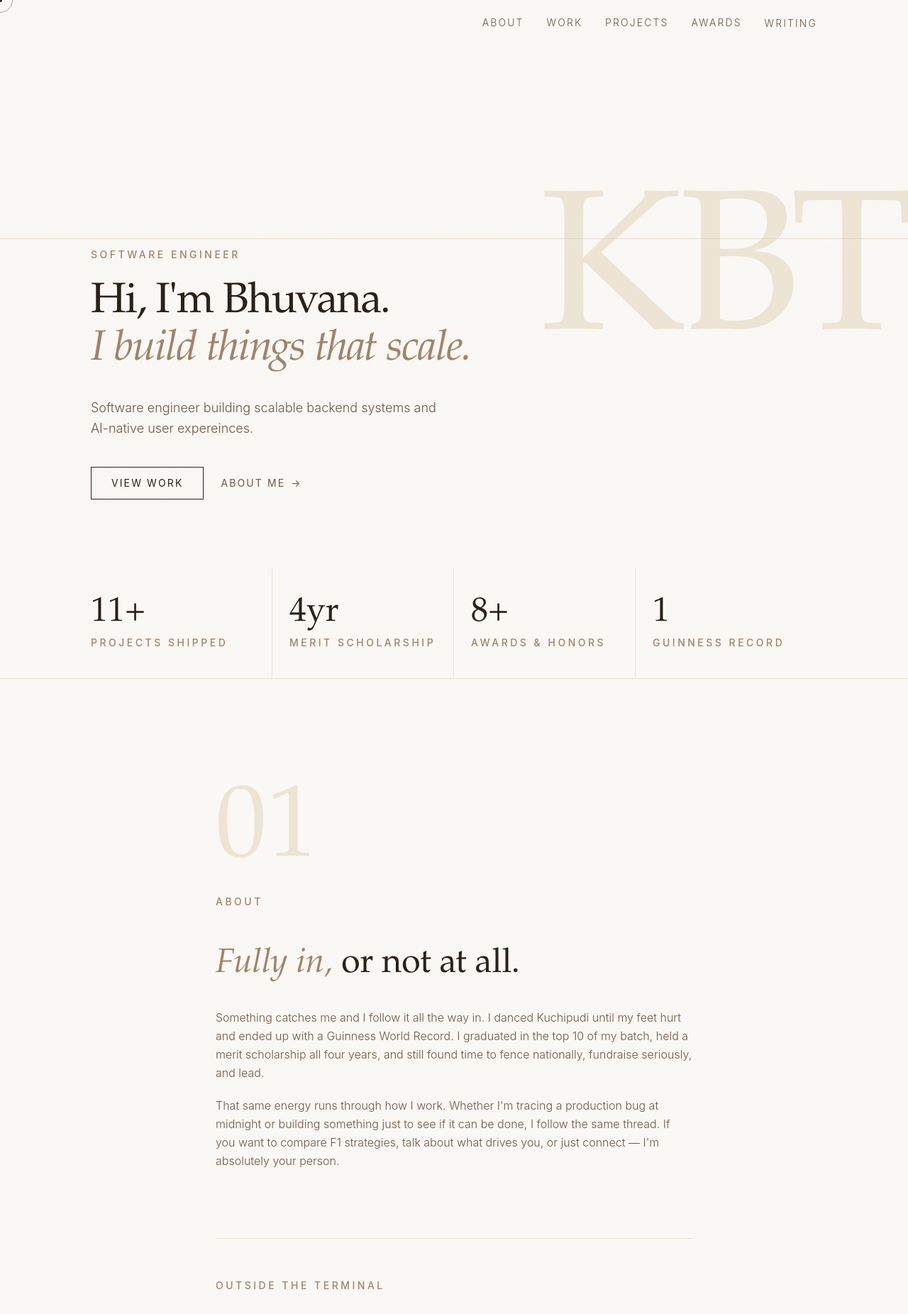
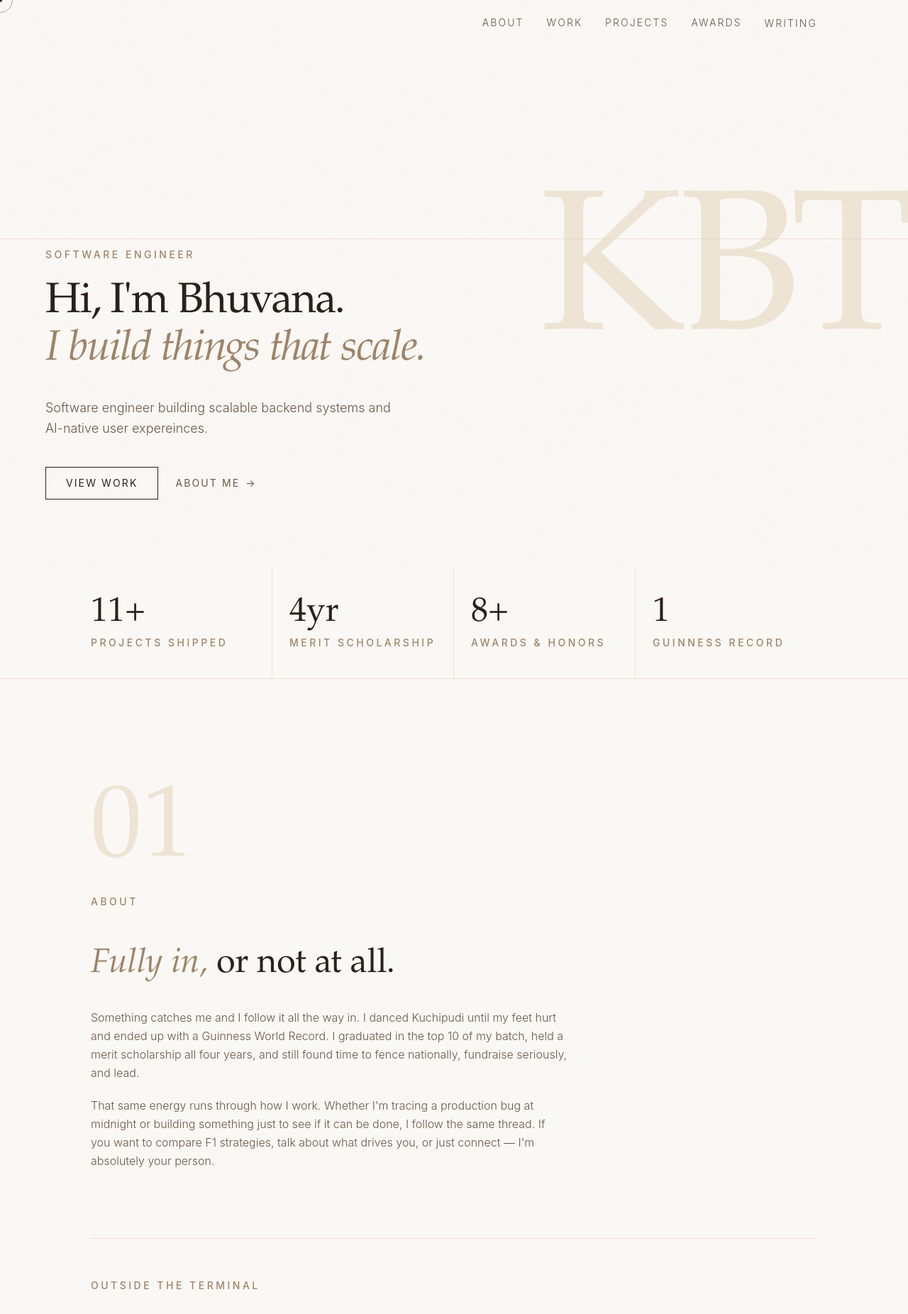
Before and after one commit to bhuvanakanakam/my-portfolio-website, a Next.js app: page / in a window 1280 px wide. Shown: the top 1852 px of the page at 71% size. Built offline with nearby package versions, Linux system fonts and the light colour scheme.

Commit message:
fixxed the margin

```diff
--- a/src/components/About.tsx
+++ b/src/components/About.tsx
@@ -12,12 +12,13 @@ export default function About() {
     <motion.section
       ref={ref}
       id="about"
-      className="px-6 md:px-16 py-28 md:py-36 max-w-6xl mx-auto"
+      className="py-28 md:py-36"
       initial={{ opacity: 0, y: 24 }}
       whileInView={{ opacity: 1, y: 0 }}
       viewport={{ once: true, margin: "-80px" }}
       transition={{ duration: 0.6, ease: "easeOut" }}
     >
+      <div className="px-6 md:px-16 max-w-6xl mx-auto">
         {/* Section number */}
         <motion.p
           initial={{ opacity: 0 }}
@@ -87,6 +88,7 @@ export default function About() {
           </p>
           <InterestsGrid />
         </motion.div>
+      </div>
     </motion.section>
   );
 }
--- a/src/components/Hero.tsx
+++ b/src/components/Hero.tsx
@@ -50,7 +50,7 @@ export default function Hero() {
   };
 
   return (
-    <section className="relative min-h-screen flex flex-col justify-end pb-20 md:pb-24 overflow-x-clip">
+    <section className="relative min-h-screen flex flex-col items-start justify-end px-6 md:px-16 pb-20 md:pb-24 overflow-x-clip">
       {/* Large decorative letter */}
       <motion.div
         initial={{ opacity: 0, scale: 0.95 }}
@@ -73,7 +73,7 @@ export default function Hero() {
         className="absolute top-[42%] left-0 right-0 h-px bg-[#ddd0bc]/60"
       />
 
-      <div className="relative z-10 px-6 md:px-16 max-w-6xl mx-auto w-full">
+      <div className="relative z-10">
         {/* Overline */}
         <div className="overflow-hidden mb-6">
           <motion.p
```
Lines whose indentation alone changed are shown as unchanged.
